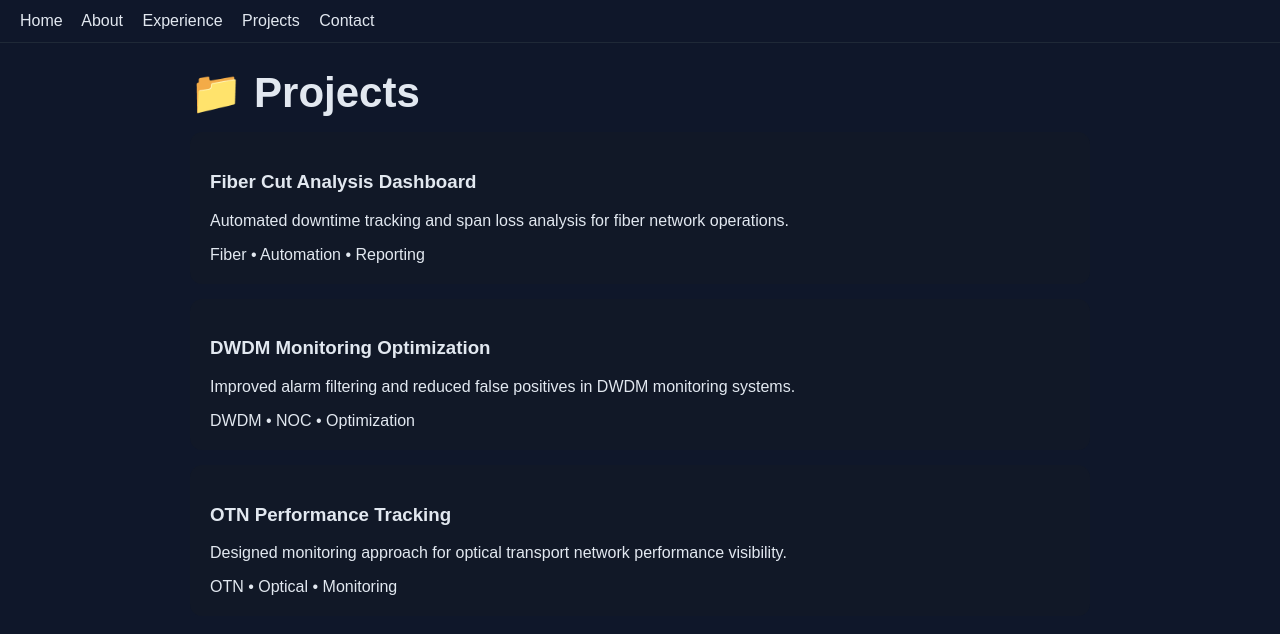
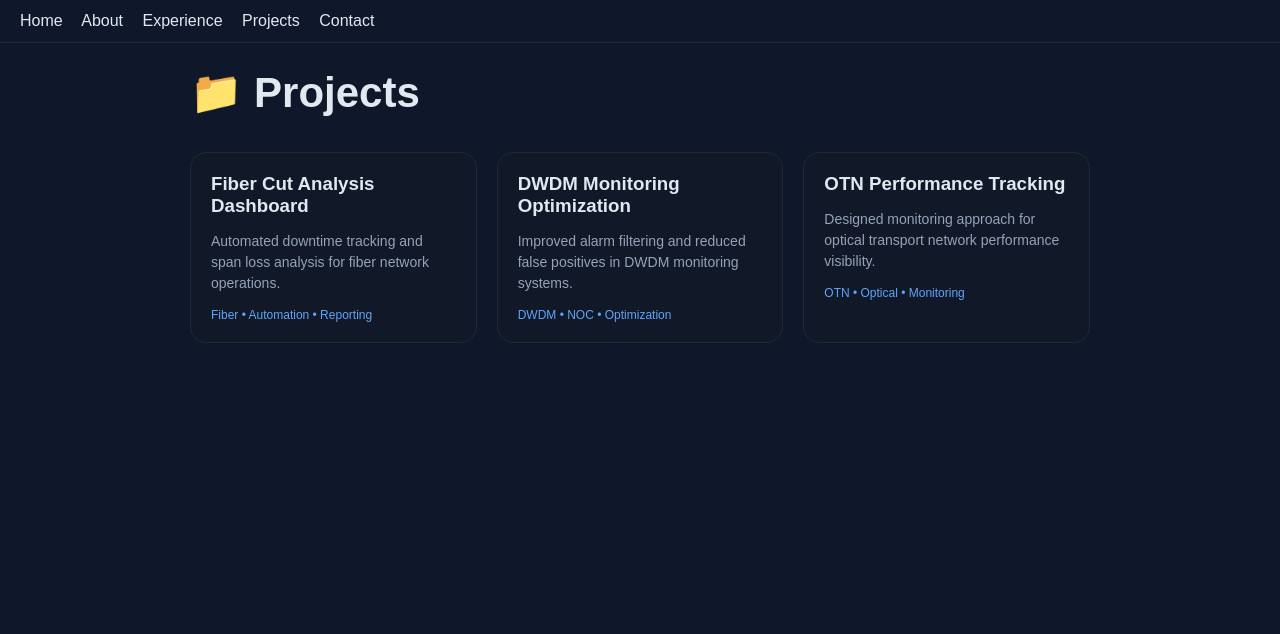
Before and after one commit to eucleast/eucleast.github.io, a Jekyll site: the page built from projects.md, in a window 1280 px wide. Shown: the top 634 px of the page. Built offline with Jekyll 4.4.1, drawn with Linux system fonts in a browser that asks for light colours.

Commit message:
Update default.html

```diff
--- a/_layouts/default.html
+++ b/_layouts/default.html
@@ -74,6 +74,44 @@
     section {
       margin-top: 40px;
     }
+
+    .grid {
+  display: grid;
+  grid-template-columns: repeat(auto-fit, minmax(260px, 1fr));
+  gap: 20px;
+  margin-top: 20px;
+}
+
+.card {
+  background: #111827;
+  border: 1px solid #1f2937;
+  padding: 20px;
+  border-radius: 16px;
+  transition: 0.2s ease;
+}
+
+.card:hover {
+  transform: translateY(-5px);
+  border-color: #334155;
+}
+
+.card h3 {
+  margin-top: 0;
+  margin-bottom: 10px;
+  color: #e2e8f0;
+}
+
+.card p {
+  color: #94a3b8;
+  font-size: 14px;
+  line-height: 1.5;
+}
+
+.tags {
+  margin-top: 12px;
+  font-size: 12px;
+  color: #60a5fa;
+}
   </style>
 </head>
 
```
